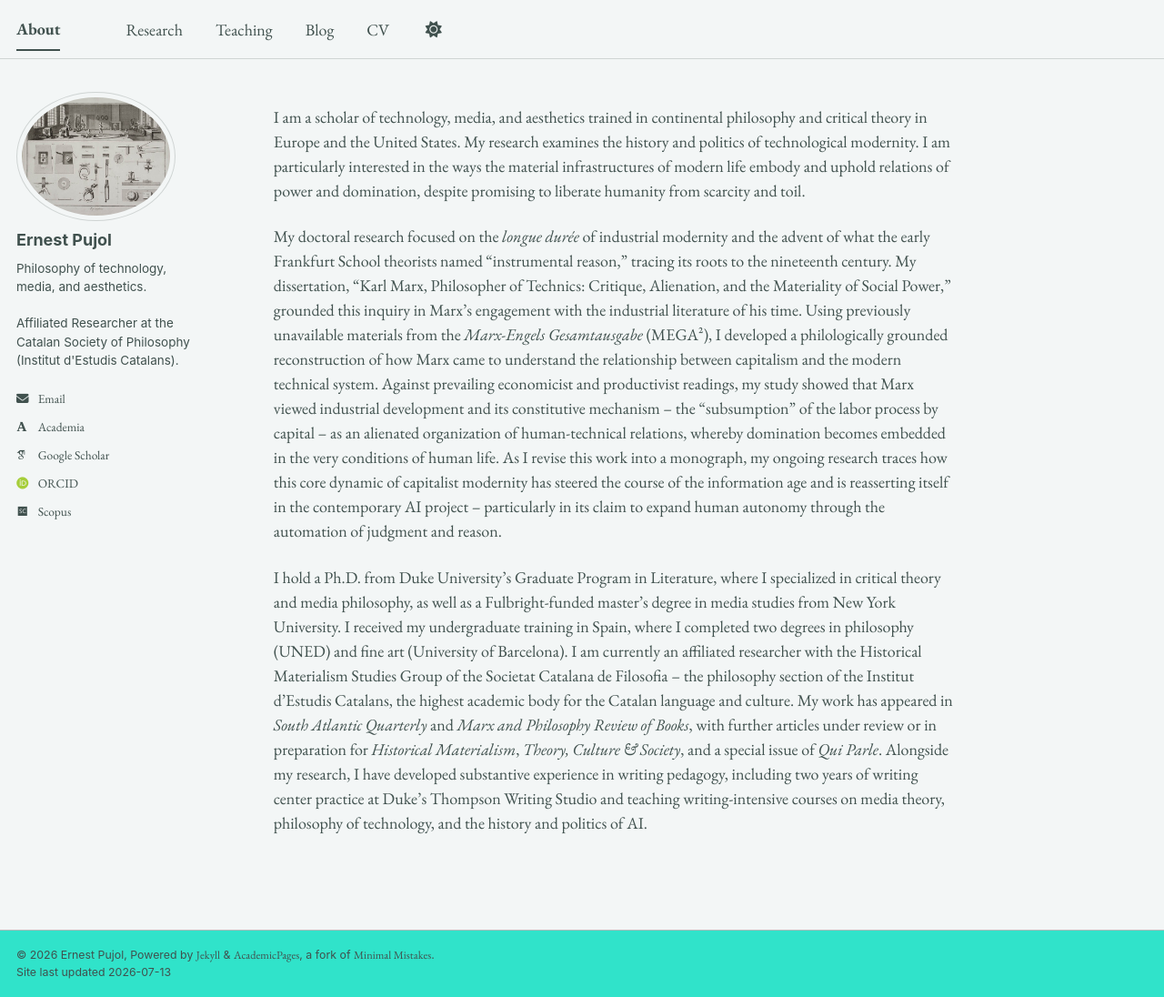
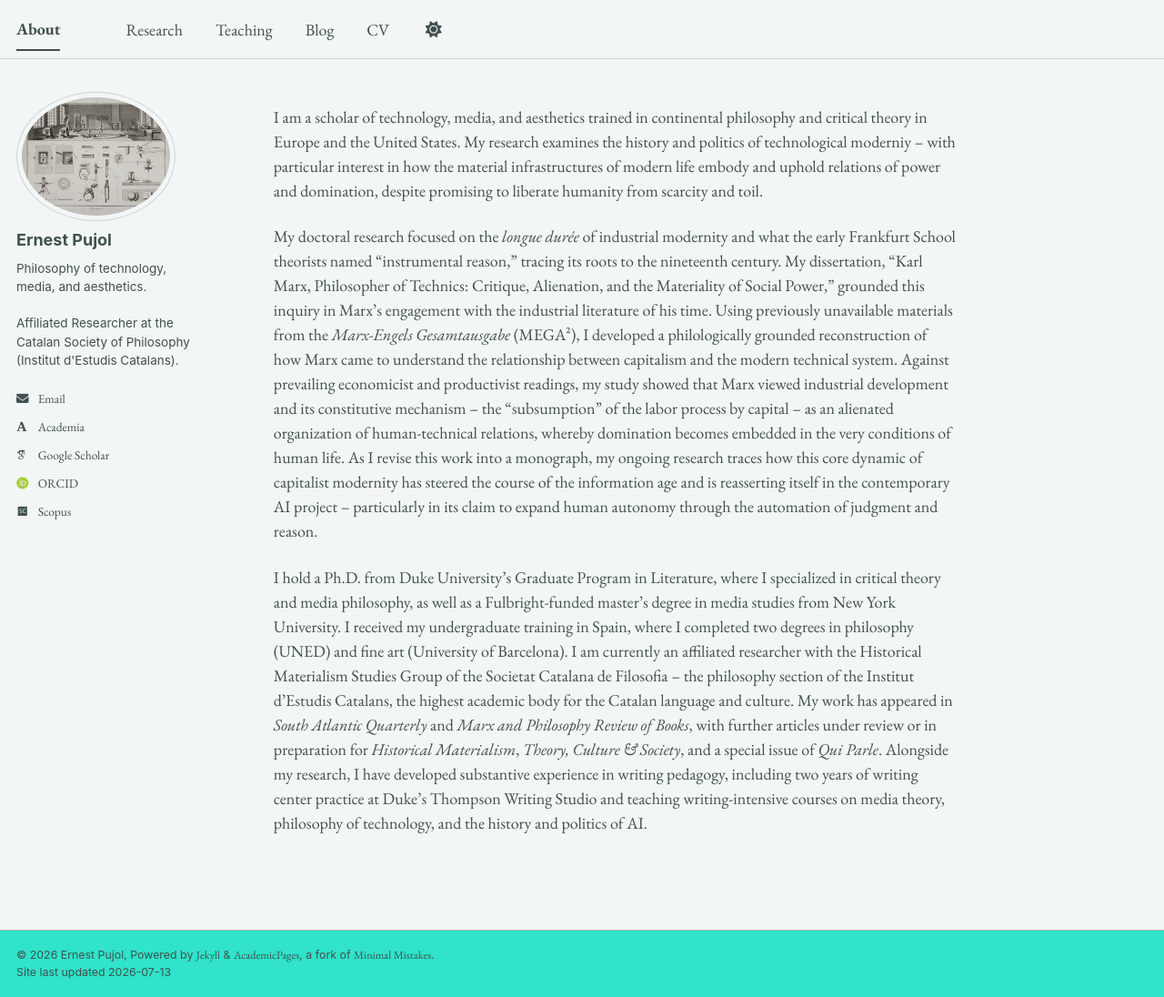
Before and after one commit to epujol90/epujol90.github.io, a Jekyll site: the page built from _pages/about.md, in a window 1280 px wide and 1096 px high. Shown: the whole window at 91% size. Built offline with Jekyll 4.4.1, drawn with Linux system fonts in a browser that asks for light colours; some web fonts are replaced; a script bundle is joined from its source files by our own code; library files that are not in the unit come from our copies.

Commit message:
Update about.md

```diff
--- a/_pages/about.md
+++ b/_pages/about.md
@@ -6,8 +6,8 @@ redirect_from:
   - /about/
   - /about.html
 ---
-I am a scholar of technology, media, and aesthetics trained in continental philosophy and critical theory in Europe and the United States. My research examines the history and politics of technological modernity. I am particularly interested in the ways the material infrastructures of modern life embody and uphold relations of power and domination, despite promising to liberate humanity from scarcity and toil.
+I am a scholar of technology, media, and aesthetics trained in continental philosophy and critical theory in Europe and the United States. My research examines the history and politics of technological moderniy -- with particular interest in how the material infrastructures of modern life embody and uphold relations of power and domination, despite promising to liberate humanity from scarcity and toil.
 
-My doctoral research focused on the _longue durée_ of industrial modernity and the advent of what the early Frankfurt School theorists named "instrumental reason," tracing its roots to the nineteenth century. My dissertation, “Karl Marx, Philosopher of Technics: Critique, Alienation, and the Materiality of Social Power,” grounded this inquiry in Marx’s engagement with the industrial literature of his time. Using previously unavailable materials from the _Marx-Engels Gesamtausgabe_ (MEGA²), I developed a philologically grounded reconstruction of how Marx came to understand the relationship between capitalism and the modern technical system. Against prevailing economicist and productivist readings, my study showed that Marx viewed industrial development and its constitutive mechanism -- the "subsumption" of the labor process by capital -- as an alienated organization of human-technical relations, whereby domination becomes embedded in the very conditions of human life. As I revise this work into a monograph, my ongoing research traces how this core dynamic of capitalist modernity has steered the course of the information age and is reasserting itself in the contemporary AI project -- particularly in its claim to expand human autonomy through the automation of judgment and reason.
+My doctoral research focused on the _longue durée_ of industrial modernity and what the early Frankfurt School theorists named "instrumental reason," tracing its roots to the nineteenth century. My dissertation, “Karl Marx, Philosopher of Technics: Critique, Alienation, and the Materiality of Social Power,” grounded this inquiry in Marx’s engagement with the industrial literature of his time. Using previously unavailable materials from the _Marx-Engels Gesamtausgabe_ (MEGA²), I developed a philologically grounded reconstruction of how Marx came to understand the relationship between capitalism and the modern technical system. Against prevailing economicist and productivist readings, my study showed that Marx viewed industrial development and its constitutive mechanism -- the "subsumption" of the labor process by capital -- as an alienated organization of human-technical relations, whereby domination becomes embedded in the very conditions of human life. As I revise this work into a monograph, my ongoing research traces how this core dynamic of capitalist modernity has steered the course of the information age and is reasserting itself in the contemporary AI project -- particularly in its claim to expand human autonomy through the automation of judgment and reason.
 
 I hold a Ph.D. from Duke University’s Graduate Program in Literature, where I specialized in critical theory and media philosophy, as well as a Fulbright-funded master’s degree in media studies from New York University. I received my undergraduate training in Spain, where I completed two degrees in philosophy (UNED) and fine art (University of Barcelona). I am currently an affiliated researcher with the Historical Materialism Studies Group of the Societat Catalana de Filosofia -- the philosophy section of the Institut d’Estudis Catalans, the highest academic body for the Catalan language and culture. My work has appeared in _South Atlantic Quarterly_ and _Marx and Philosophy Review of Books_, with further articles under review or in preparation for _Historical Materialism_, _Theory, Culture & Society_, and a special issue of _Qui Parle_. Alongside my research, I have developed substantive experience in writing pedagogy, including two years of writing center practice at Duke’s Thompson Writing Studio and teaching writing-intensive courses on media theory, philosophy of technology, and the history and politics of AI.
```
